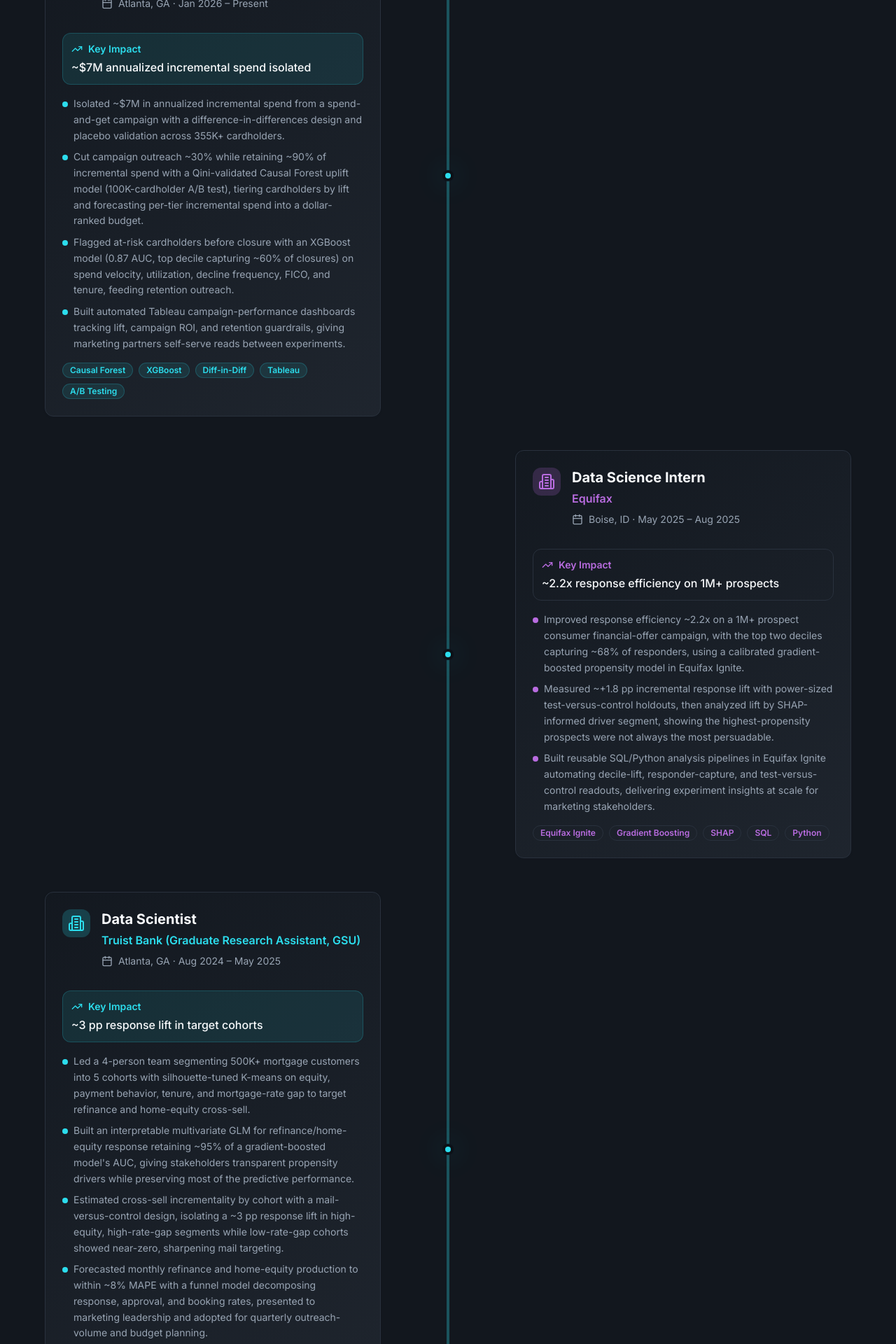
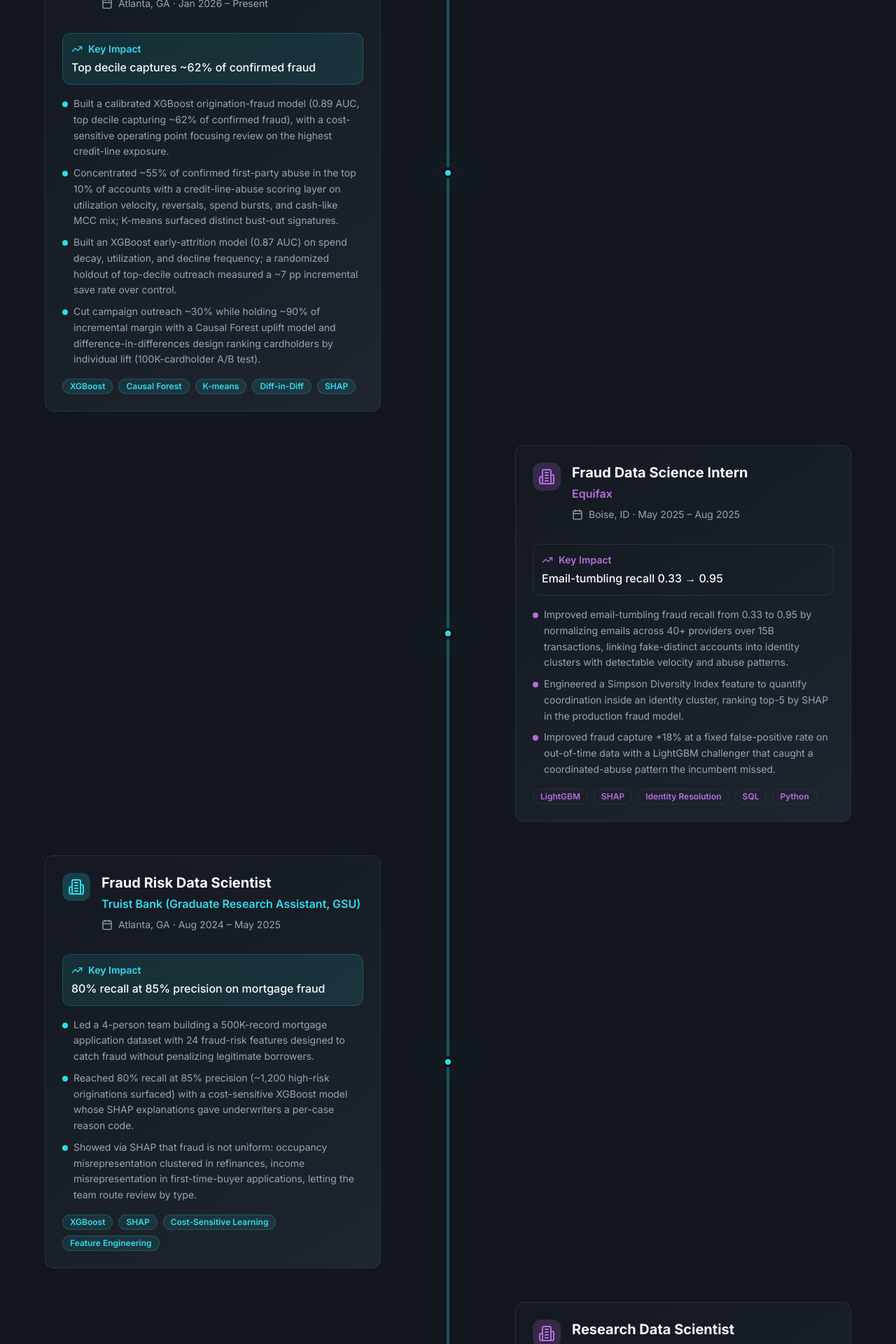
Before and after one commit to AbhayPrabhakar4100/portfoliodatascience, a React (Vite) app: page / in a window 1280 px wide. Shown: the part 2740-4660 px from the top of the page at 70% size. Built offline with nearby package versions, Linux system fonts and the light colour scheme.

Commit message:
Changes
Co-authored-by: AbhayPrabhakar4100 <199661610+AbhayPrabhakar4100@users.noreply.github.com>

```diff
--- a/src/components/sections/ExperienceSection.tsx
+++ b/src/components/sections/ExperienceSection.tsx
@@ -9,40 +9,39 @@ const ExperienceSection = () => {
       role: "Data Scientist",
       period: "Atlanta, GA · Jan 2026 – Present",
       achievements: [
-        "Isolated ~$7M in annualized incremental spend from a spend-and-get campaign with a difference-in-differences design and placebo validation across 355K+ cardholders.",
-        "Cut campaign outreach ~30% while retaining ~90% of incremental spend with a Qini-validated Causal Forest uplift model (100K-cardholder A/B test), tiering cardholders by lift and forecasting per-tier incremental spend into a dollar-ranked budget.",
-        "Flagged at-risk cardholders before closure with an XGBoost model (0.87 AUC, top decile capturing ~60% of closures) on spend velocity, utilization, decline frequency, FICO, and tenure, feeding retention outreach.",
-        "Built automated Tableau campaign-performance dashboards tracking lift, campaign ROI, and retention guardrails, giving marketing partners self-serve reads between experiments."
+        "Built a calibrated XGBoost origination-fraud model (0.89 AUC, top decile capturing ~62% of confirmed fraud), with a cost-sensitive operating point focusing review on the highest credit-line exposure.",
+        "Concentrated ~55% of confirmed first-party abuse in the top 10% of accounts with a credit-line-abuse scoring layer on utilization velocity, reversals, spend bursts, and cash-like MCC mix; K-means surfaced distinct bust-out signatures.",
+        "Built an XGBoost early-attrition model (0.87 AUC) on spend decay, utilization, and decline frequency; a randomized holdout of top-decile outreach measured a ~7 pp incremental save rate over control.",
+        "Cut campaign outreach ~30% while holding ~90% of incremental margin with a Causal Forest uplift model and difference-in-differences design ranking cardholders by individual lift (100K-cardholder A/B test)."
       ],
-      technologies: ["Causal Forest", "XGBoost", "Diff-in-Diff", "Tableau", "A/B Testing"],
-      impact: "~$7M annualized incremental spend isolated",
+      technologies: ["XGBoost", "Causal Forest", "K-means", "Diff-in-Diff", "SHAP"],
+      impact: "Top decile captures ~62% of confirmed fraud",
       color: "primary"
     },
     {
       company: "Equifax",
-      role: "Data Science Intern",
+      role: "Fraud Data Science Intern",
       period: "Boise, ID · May 2025 – Aug 2025",
       achievements: [
-        "Improved response efficiency ~2.2x on a 1M+ prospect consumer financial-offer campaign, with the top two deciles capturing ~68% of responders, using a calibrated gradient-boosted propensity model in Equifax Ignite.",
-        "Measured ~+1.8 pp incremental response lift with power-sized test-versus-control holdouts, then analyzed lift by SHAP-informed driver segment, showing the highest-propensity prospects were not always the most persuadable.",
-        "Built reusable SQL/Python analysis pipelines in Equifax Ignite automating decile-lift, responder-capture, and test-versus-control readouts, delivering experiment insights at scale for marketing stakeholders."
+        "Improved email-tumbling fraud recall from 0.33 to 0.95 by normalizing emails across 40+ providers over 15B transactions, linking fake-distinct accounts into identity clusters with detectable velocity and abuse patterns.",
+        "Engineered a Simpson Diversity Index feature to quantify coordination inside an identity cluster, ranking top-5 by SHAP in the production fraud model.",
+        "Improved fraud capture +18% at a fixed false-positive rate on out-of-time data with a LightGBM challenger that caught a coordinated-abuse pattern the incumbent missed."
       ],
-      technologies: ["Equifax Ignite", "Gradient Boosting", "SHAP", "SQL", "Python"],
-      impact: "~2.2x response efficiency on 1M+ prospects",
+      technologies: ["LightGBM", "SHAP", "Identity Resolution", "SQL", "Python"],
+      impact: "Email-tumbling recall 0.33 → 0.95",
       color: "accent"
     },
     {
       company: "Truist Bank (Graduate Research Assistant, GSU)",
-      role: "Data Scientist",
+      role: "Fraud Risk Data Scientist",
       period: "Atlanta, GA · Aug 2024 – May 2025",
       achievements: [
-        "Led a 4-person team segmenting 500K+ mortgage customers into 5 cohorts with silhouette-tuned K-means on equity, payment behavior, tenure, and mortgage-rate gap to target refinance and home-equity cross-sell.",
-        "Built an interpretable multivariate GLM for refinance/home-equity response retaining ~95% of a gradient-boosted model's AUC, giving stakeholders transparent propensity drivers while preserving most of the predictive performance.",
-        "Estimated cross-sell incrementality by cohort with a mail-versus-control design, isolating a ~3 pp response lift in high-equity, high-rate-gap segments while low-rate-gap cohorts showed near-zero, sharpening mail targeting.",
-        "Forecasted monthly refinance and home-equity production to within ~8% MAPE with a funnel model decomposing response, approval, and booking rates, presented to marketing leadership and adopted for quarterly outreach-volume and budget planning."
+        "Led a 4-person team building a 500K-record mortgage application dataset with 24 fraud-risk features designed to catch fraud without penalizing legitimate borrowers.",
+        "Reached 80% recall at 85% precision (~1,200 high-risk originations surfaced) with a cost-sensitive XGBoost model whose SHAP explanations gave underwriters a per-case reason code.",
+        "Showed via SHAP that fraud is not uniform: occupancy misrepresentation clustered in refinances, income misrepresentation in first-time-buyer applications, letting the team route review by type."
       ],
-      technologies: ["K-means", "GLM", "Gradient Boosting", "Forecasting", "Segmentation"],
-      impact: "~3 pp response lift in target cohorts",
+      technologies: ["XGBoost", "SHAP", "Cost-Sensitive Learning", "Feature Engineering"],
+      impact: "80% recall at 85% precision on mortgage fraud",
       color: "primary"
     },
     {
@@ -50,25 +49,25 @@ const ExperienceSection = () => {
       role: "Research Data Scientist",
       period: "New Delhi, India · Feb 2023 – Jul 2024",
       achievements: [
-        "Identified an ~18% qualified-applicant expansion opportunity by applying K-means geographic segmentation across feeder schools, travel distance, and historical enrollment yield, pinpointing under-targeted high-yield regions.",
-        "Concentrated ~70% of eventual enrollees in the top 3 deciles with a gradient-boosted prospect-to-enroll scoring model on 30K+ inquiries across the inquiry → application → admit → enroll funnel.",
-        "Lifted enrollment yield ~6% by translating funnel, segment, and channel-mix analysis into recruitment recommendations adopted by enrollment leadership."
+        "Built a LightGBM tax-fraud model on 1.4M invoices (85% recall vs. a rule-based baseline) using taxpayer-behavior, input-tax-credit, and invoice-pattern features to flag evasion random audits missed.",
+        "Layered an invoice-network analysis to surface circular-trading rings (A → B → C → A loops) that single-taxpayer scoring could not see, extending coverage to coordinated evasion.",
+        "Concentrated ~58% of confirmed fraud in the top 10% of taxpayers via audit-prioritization tiers, letting auditors recover most fraud while reviewing ~30% of prior volume."
       ],
-      technologies: ["K-means", "Gradient Boosting", "Funnel Analysis", "Segmentation"],
-      impact: "~6% enrollment yield lift",
+      technologies: ["LightGBM", "Network Analysis", "Python", "SQL"],
+      impact: "~58% of fraud in top 10% of taxpayers",
       color: "accent"
     },
     {
       company: "MetLife",
-      role: "Data Science Intern",
+      role: "Fraud Data Science Intern",
       period: "New Delhi, India · Aug 2022 – Dec 2022",
       achievements: [
-        "Cut manual review of 100K+ call and survey records ~40% with a BERT topic-modeling pipeline converting unstructured feedback into structured churn-driver themes for retention analysis.",
-        "Linked complaint themes to retention and service KPIs, helping CX and marketing teams target high-friction issues like claims delays, pricing, and service dissatisfaction.",
-        "Automated Tableau and Power BI dashboards tracking feedback volume, sentiment, themes, and retention-risk drivers, giving stakeholders self-serve reads to prioritize follow-up."
+        "Built an NLP pipeline over 100K+ adjuster notes, fine-tuning BERT with topic-model features to surface staged-accident and inflated-severity narratives keyword search missed.",
+        "Flagged ~22% more suspicious claims than the keyword baseline by turning unstructured narratives into ranked risk signals for investigators.",
+        "Built Tableau and Power BI dashboards tracking flagged-claim volume, fraud themes, and investigator hit-rate for the SIU team."
       ],
-      technologies: ["BERT", "Topic Modeling", "Tableau", "Power BI", "NLP"],
-      impact: "~40% reduction in manual review",
+      technologies: ["BERT", "NLP", "Topic Modeling", "Tableau", "Power BI"],
+      impact: "~22% more suspicious claims flagged vs. baseline",
       color: "primary"
     }
   ];
```
